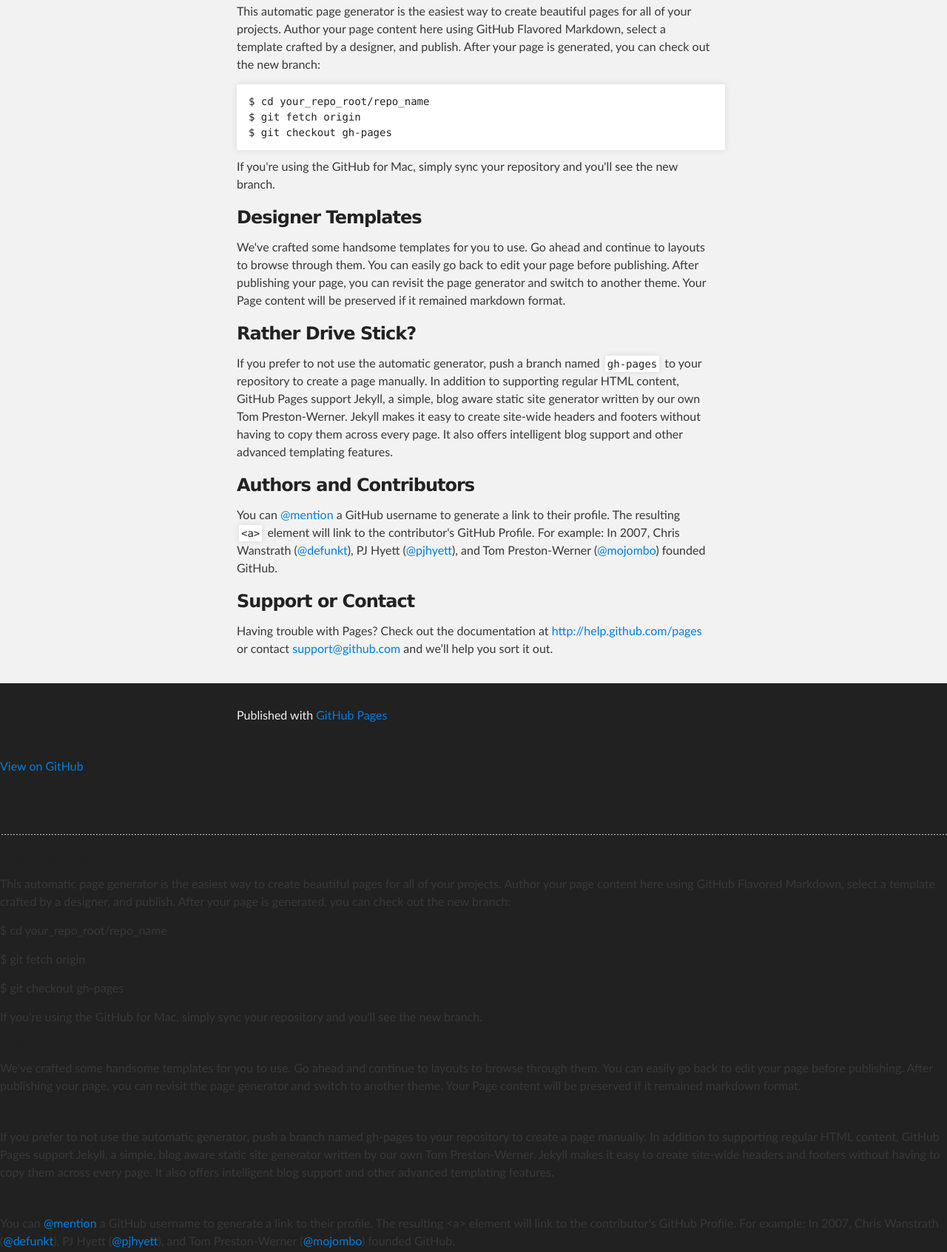
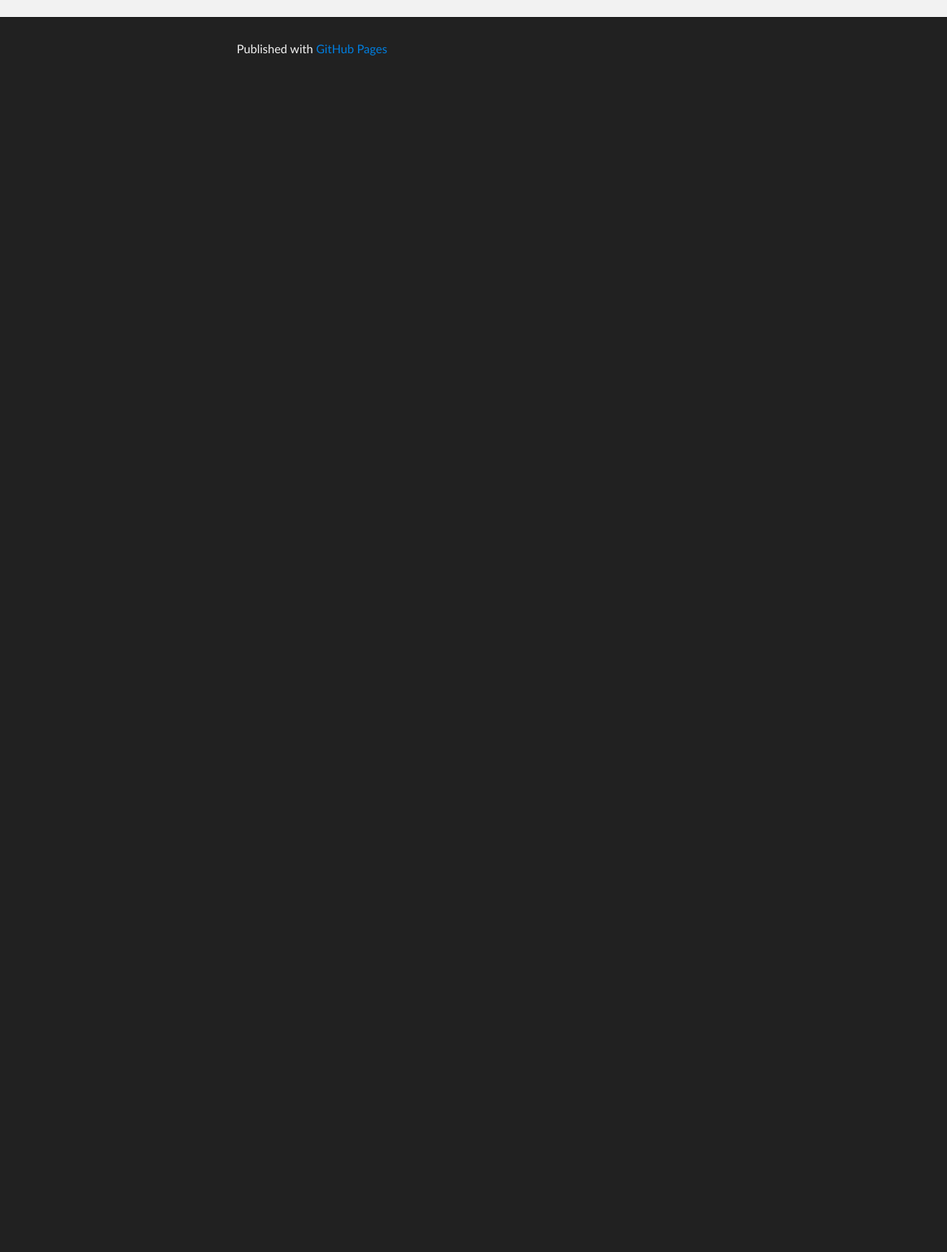
Before and after one commit to wongxming/wongxming.github.com, a plain HTML site: page index.html in a window 1280 px wide. Shown: the part 267-1960 px from the top of the page at 74% size. After the commit the page ends 800 px from the top, so only its background shows below. Drawn offline with Linux system fonts and the light colour scheme.

Commit message:
delete demo

```diff
--- a/index.html
+++ b/index.html
@@ -29,30 +29,6 @@
       <section id="main_content" class="inner">
         <h3>Welcome to GitHub Pages.</h3>
 
-<p>This automatic page generator is the easiest way to create beautiful pages for all of your projects. Author your page content here using GitHub Flavored Markdown, select a template crafted by a designer, and publish. After your page is generated, you can check out the new branch:</p>
-
-<pre><code>$ cd your_repo_root/repo_name
-$ git fetch origin
-$ git checkout gh-pages
-</code></pre>
-
-<p>If you're using the GitHub for Mac, simply sync your repository and you'll see the new branch.</p>
-
-<h3>Designer Templates</h3>
-
-<p>We've crafted some handsome templates for you to use. Go ahead and continue to layouts to browse through them. You can easily go back to edit your page before publishing. After publishing your page, you can revisit the page generator and switch to another theme. Your Page content will be preserved if it remained markdown format.</p>
-
-<h3>Rather Drive Stick?</h3>
-
-<p>If you prefer to not use the automatic generator, push a branch named <code>gh-pages</code> to your repository to create a page manually. In addition to supporting regular HTML content, GitHub Pages support Jekyll, a simple, blog aware static site generator written by our own Tom Preston-Werner. Jekyll makes it easy to create site-wide headers and footers without having to copy them across every page. It also offers intelligent blog support and other advanced templating features.</p>
-
-<h3>Authors and Contributors</h3>
-
-<p>You can <a href="https://github.com/blog/821" class="user-mention">@mention</a> a GitHub username to generate a link to their profile. The resulting <code>&lt;a&gt;</code> element will link to the contributor's GitHub Profile. For example: In 2007, Chris Wanstrath (<a href="https://github.com/defunkt" class="user-mention">@defunkt</a>), PJ Hyett (<a href="https://github.com/pjhyett" class="user-mention">@pjhyett</a>), and Tom Preston-Werner (<a href="https://github.com/mojombo" class="user-mention">@mojombo</a>) founded GitHub.</p>
-
-<h3>Support or Contact</h3>
-
-<p>Having trouble with Pages? Check out the documentation at <a href="http://help.github.com/pages">http://help.github.com/pages</a> or contact <a href="mailto:support@github.com">support@github.com</a> and we’ll help you sort it out.</p>
       </section>
     </div>
 
@@ -63,25 +39,6 @@ $ git checkout gh-pages
       </footer>
     </div>
 
-
-<p class="p1"><span class="s1"><a href="https://github.com/wongxming">View on GitHub</a></span></p>
-<h1 style="margin: 0.0px 0.0px 16.0px 0.0px; font: 24.0px Times"><b>Wongxming</b></h1>
-<h2 style="margin: 0.0px 0.0px 14.0px 0.0px; font: 18.0px Times; min-height: 23.0px"><b></b><br></h2>
-<h3 style="margin: 0.0px 0.0px 14.0px 0.0px; font: 14.0px Times"><b>Welcome to GitHub Pages.</b></h3>
-<p class="p5">This automatic page generator is the easiest way to create beautiful pages for all of your projects. Author your page content here using GitHub Flavored Markdown, select a template crafted by a designer, and publish. After your page is generated, you can check out the new branch:</p>
-<p class="p6">$ cd your_repo_root/repo_name</p>
-<p class="p6">$ git fetch origin</p>
-<p class="p6">$ git checkout gh-pages</p>
-<p class="p5">If you're using the GitHub for Mac, simply sync your repository and you'll see the new branch.</p>
-<h3 style="margin: 0.0px 0.0px 14.0px 0.0px; font: 14.0px Times"><b>Designer Templates</b></h3>
-<p class="p5">We've crafted some handsome templates for you to use. Go ahead and continue to layouts to browse through them. You can easily go back to edit your page before publishing. After publishing your page, you can revisit the page generator and switch to another theme. Your Page content will be preserved if it remained markdown format.</p>
-<h3 style="margin: 0.0px 0.0px 14.0px 0.0px; font: 14.0px Times"><b>Rather Drive Stick?</b></h3>
-<p class="p5">If you prefer to not use the automatic generator, push a branch named <span class="s2">gh-pages</span> to your repository to create a page manually. In addition to supporting regular HTML content, GitHub Pages support Jekyll, a simple, blog aware static site generator written by our own Tom Preston-Werner. Jekyll makes it easy to create site-wide headers and footers without having to copy them across every page. It also offers intelligent blog support and other advanced templating features.</p>
-<h3 style="margin: 0.0px 0.0px 14.0px 0.0px; font: 14.0px Times"><b>Authors and Contributors</b></h3>
-<p class="p5">You can <a href="https://github.com/blog/821"><span class="s3">@mention</span></a> a GitHub username to generate a link to their profile. The resulting <span class="s2">&lt;a&gt;</span> element will link to the contributor's GitHub Profile. For example: In 2007, Chris Wanstrath (<a href="https://github.com/defunkt"><span class="s3">@defunkt</span></a>), PJ Hyett (<a href="https://github.com/pjhyett"><span class="s3">@pjhyett</span></a>), and Tom Preston-Werner (<a href="https://github.com/mojombo"><span class="s3">@mojombo</span></a>) founded GitHub.</p>
-<h3 style="margin: 0.0px 0.0px 14.0px 0.0px; font: 14.0px Times"><b>Support or Contact</b></h3>
-<p class="p5">Having trouble with Pages? Check out the documentation at <a href="http://help.github.com/pages"><span class="s3">http://help.github.com/pages</span></a> or contact <a href="mailto:support@github.com"><span class="s3">support@github.com</span></a> and we’ll help you sort it out.</p>
-<p class="p5">Published with <a href="http://pages.github.com/"><span class="s3">GitHub Pages</span></a></p>
 </body>
 
 </html>
```
